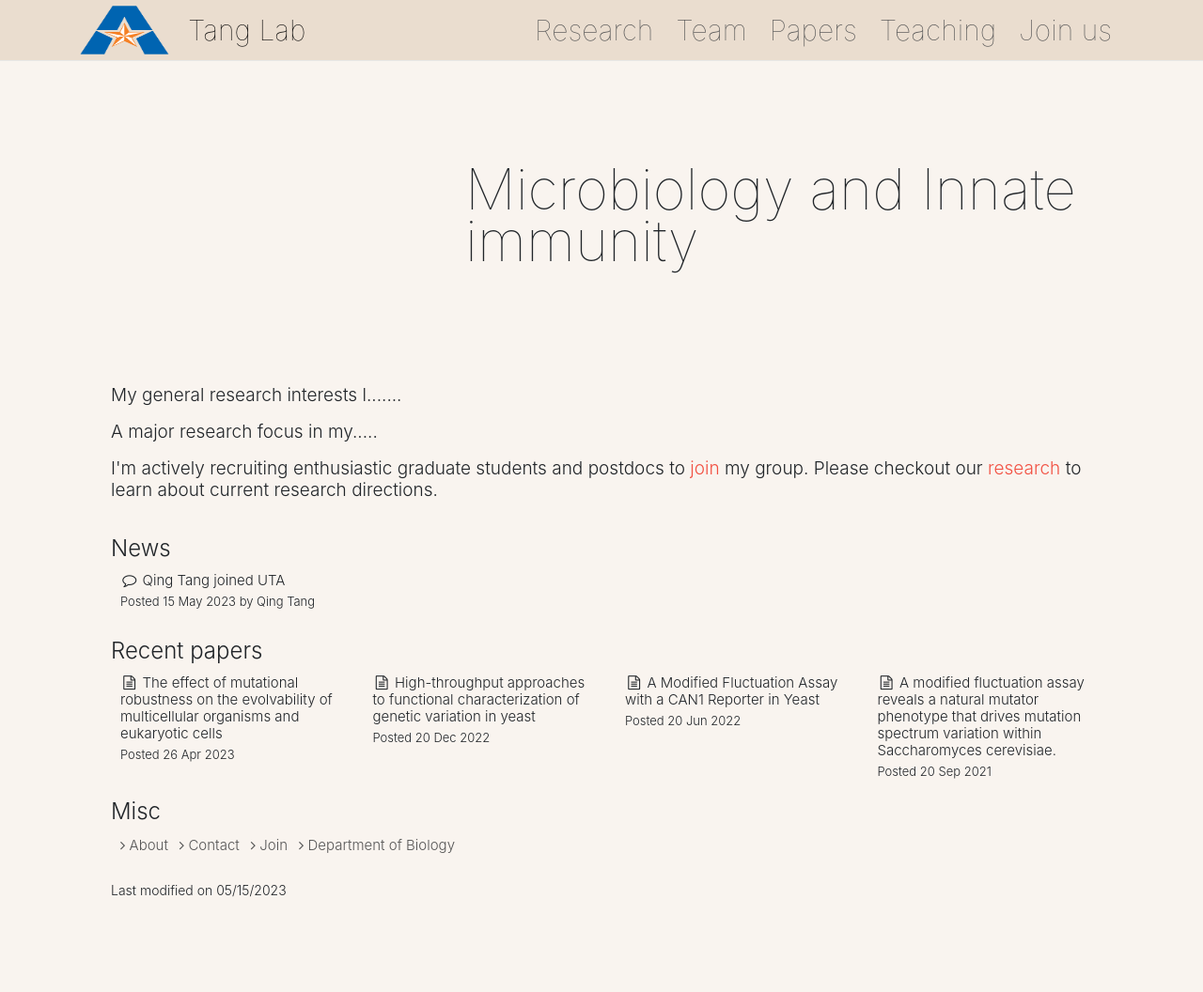
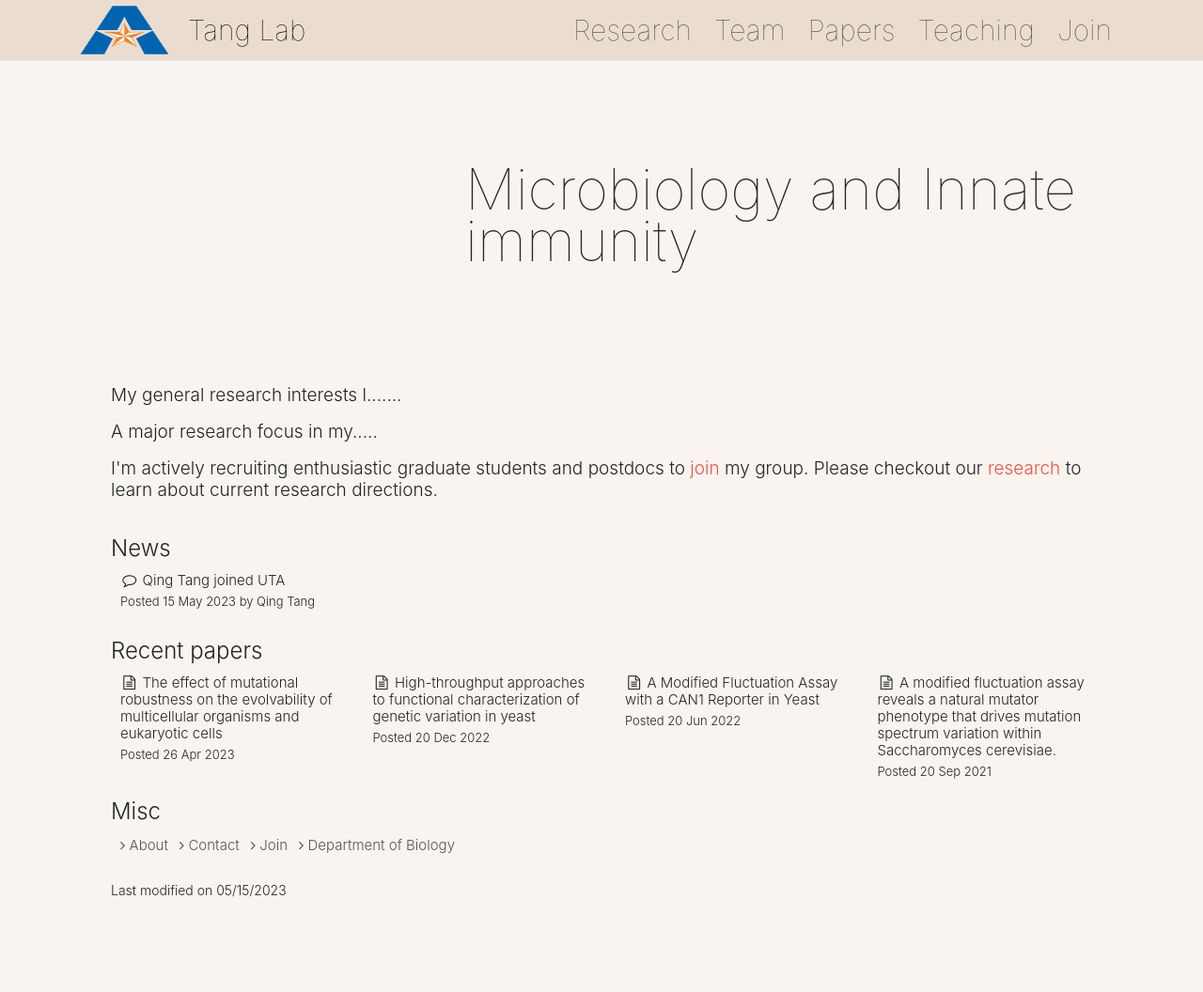
Before and after one commit to qingtanglab/qingtanglab.github.io, a Jekyll site: the page built from index.html, in a window 1280 px wide. Shown: the whole page at 94% size. Built offline with Jekyll 4.4.1, drawn with Linux system fonts in a browser that asks for light colours.

Commit message:
Update default.html

```diff
--- a/_layouts/default.html
+++ b/_layouts/default.html
@@ -103,7 +103,7 @@
 						{% else %}
 						<li class="nav-link">
 						{% endif %}
-						<a class="mx-1" href="/misc/join/">Join us</a>
+						<a class="mx-1" href="/misc/join/">Join</a>
 						</li>
 					</ul>
 				</div>
```
